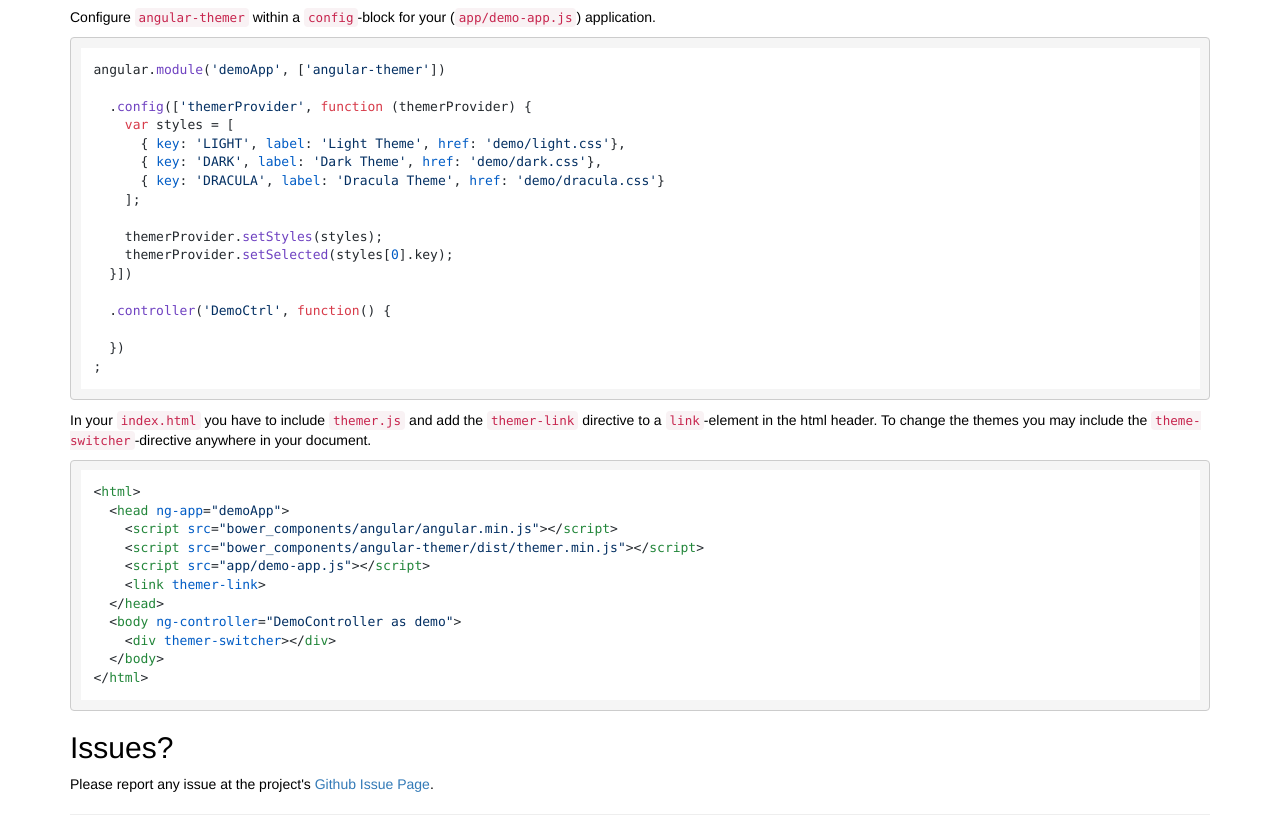
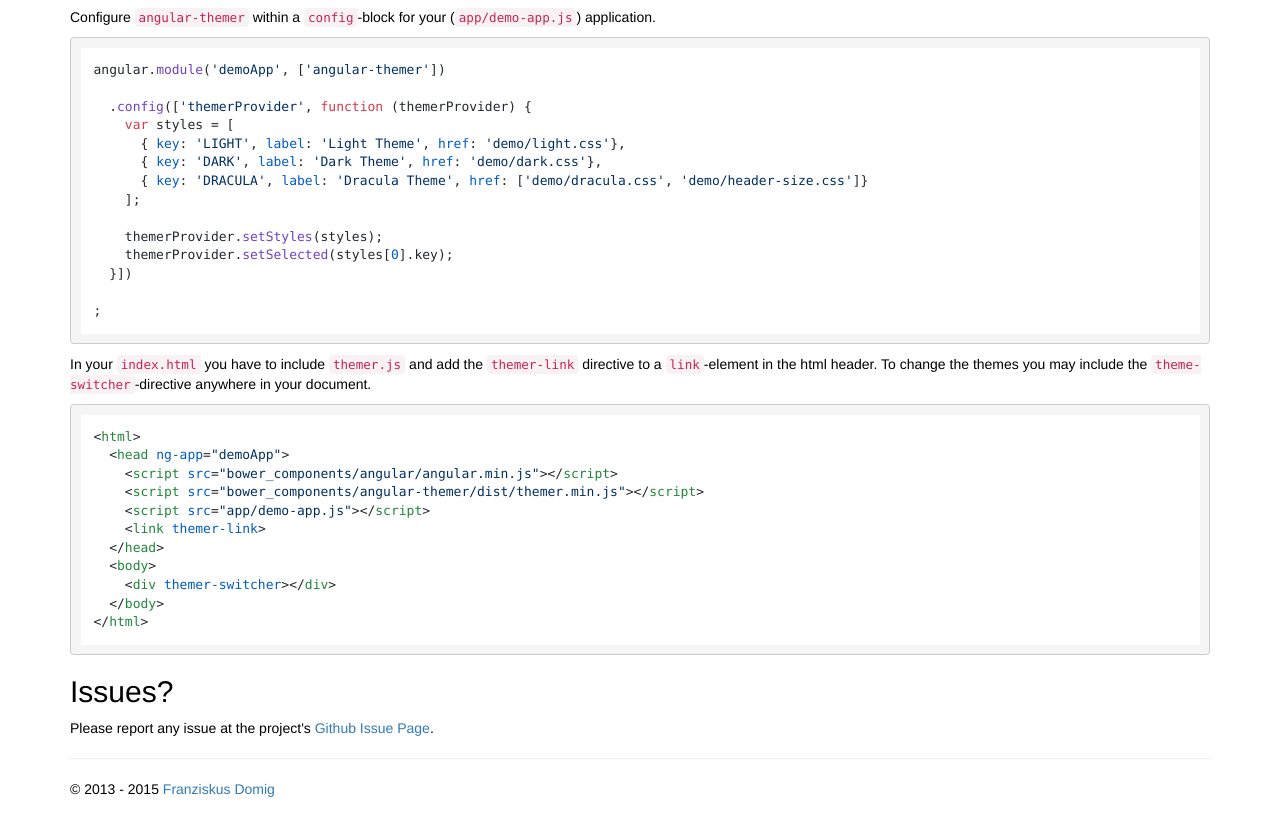
Before and after one commit to fdomig/angular-themer, a website: page index.html in a window 1280 px wide. Shown: the part 437-1263 px from the top of the page. Drawn offline with nearby package versions, Linux system fonts and the light colour scheme.

Commit message:
Remove obsolete DemoCtrl; add array-syntax

```diff
--- a/demo/demo.js
+++ b/demo/demo.js
@@ -11,6 +11,4 @@ angular.module('demoApp', ['angular-themer'])
 		themerProvider.setSelected(styles[0].key);
 	}])
 
-	.controller('DemoCtrl', function($scope) {
-
-	});
+;
--- a/index.html
+++ b/index.html
@@ -1,5 +1,5 @@
 <!DOCTYPE html>
-<html ng-app="demoApp" ng-controller="DemoCtrl">
+<html ng-app="demoApp">
 <head>
     <title>angular-themer demo</title>
     <script src="https://ajax.googleapis.com/ajax/libs/angularjs/1.2.1/angular.js"></script>
@@ -45,16 +45,13 @@
     var styles = [
       { key: 'LIGHT', label: 'Light Theme', href: 'demo/light.css'},
       { key: 'DARK', label: 'Dark Theme', href: 'demo/dark.css'},
-      { key: 'DRACULA', label: 'Dracula Theme', href: 'demo/dracula.css'}
+      { key: 'DRACULA', label: 'Dracula Theme', href: ['demo/dracula.css', 'demo/header-size.css']}
     ];
 
     themerProvider.setStyles(styles);
     themerProvider.setSelected(styles[0].key);
   }])
 
-  .controller('DemoCtrl', function() {
-
-  })
 ;</pre></code>
 
 <p>In your <code>index.html</code> you have to include <code>themer.js</code> and add the
@@ -68,7 +65,7 @@ themes you may include the <code>theme-switcher</code>-directive anywhere in you
     &lt;script src=&quot;app/demo-app.js&quot;&gt;&lt;/script&gt;
     &lt;link themer-link&gt;
   &lt;/head&gt;
-  &lt;body ng-controller=&quot;DemoController as demo&quot;&gt;
+  &lt;body&gt;
     &lt;div themer-switcher&gt;&lt;/div&gt;
   &lt;/body&gt;
 &lt;/html&gt;</code></pre>
```
Also changed, not shown: dist/themer.min.js.
